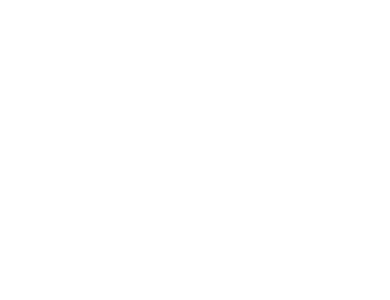
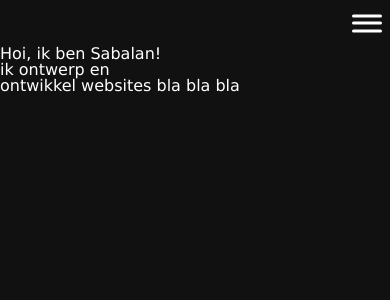
Before and after one commit to Sabalann/portfolio-v2, a Next.js app: page / in a window 390 px wide. Shown: the top 300 px of the page. Built offline with nearby package versions, Linux system fonts and the light colour scheme.

Commit message:
added a hamburger menu

```diff
--- a/app/globals.css
+++ b/app/globals.css
@@ -3,7 +3,7 @@
 @tailwind utilities;
 
 :root {
-  --background: #ffffff;
+  --background: #111;
   --foreground: #171717;
   --main--text--Color: #fff;
   --secondary--text-color: #555;
@@ -12,10 +12,11 @@
 
 html, body {
   height: 100%;
+  max-width: 100%;
 }
 
 html {
-  background-color: #111;
+  background-color: var(--background);
 }
 
 @media (prefers-color-scheme: dark) {
@@ -27,10 +28,8 @@
 
 body {
   color: var(--foreground);
-  background: var(--background);
   font-family: 'Verdana', 'Arial', sans-serif;
   line-height: 1.3;
-  color: #373737;
 }
 
 * {
--- a/app/main/Hamburger.jsx
+++ b/app/main/Hamburger.jsx
@@ -0,0 +1,29 @@
+"use client"
+import { useState } from 'react'
+
+
+export default function Hamburger() {
+    const [menuActive, setMenuActive] = useState(false)
+
+    function handleClick() {
+        setMenuActive(!menuActive)
+    }
+
+    return (
+        <>
+            <div className={`off-screen-menu ${menuActive ? 'active' : ''}`}>
+                    <span>Home</span>
+                    <span>Work</span>
+                    <span>About</span>
+                    <span>Contact</span>
+            </div>
+            <nav>
+                <div className={`ham-menu ${menuActive ? 'active' : ''}`} onClick={handleClick}>
+                    <span/>
+                    <span/>
+                    <span/>
+                </div>
+            </nav>
+        </>
+    );
+}
--- a/app/main/WhoAmI.jsx
+++ b/app/main/WhoAmI.jsx
@@ -1,7 +1,7 @@
 export default function WhoAmI() {
     return (
         <>
-            <h1 className="title">Hoi, ik ben Sabalan! <br/> ik ontwerp en ontwikkel websites met een oog op het gevoel die de websites afgeven</h1>
+            <h1 className="title">Hoi, ik ben Sabalan! <br/> ik ontwerp en <br/> ontwikkel websites bla bla bla</h1>
         </>
     );
 
--- a/app/main/main.css
+++ b/app/main/main.css
@@ -1,48 +1,80 @@
-.navigation {
-    height: 100%;
-    background-color: beige;
+.off-screen-menu {
+    background-color: var(--background);
+    height: 100dvh;
+    width: 100%;
+    max-width: 450px;
+    position: fixed;
+    top: -100%;
+    left: 0;
+    opacity: 0.5;
+    display: flex;
+    flex-direction: column;
+    justify-content: center;
+    align-items: center;
+    text-align: center;
+    font-size: 3rem;
+    transition: .3s ease;
 }
 
-.navigation ul {
-    display:flex;
-    flex-wrap: nowrap;
-    flex-direction: column;
-    padding-left: 10px;
+.off-screen-menu span {
+    opacity: 0.2;
+    transition: 0.3s ease;
+}
+.off-screen-menu.active span {
+    opacity: 1;
+}
+.off-screen-menu.active {
+    top: 0;
+    opacity: 1;
 }
 
-.navigation ul li {
-    list-style-type: none;
-    padding-top: 10px;
-    font-size: 80%;
+nav {
+    padding: 0.5rem;
+    display: flex;
 }
 
-.hamburger {
-    display: none;
-    width: 2rem;
-    height: 2rem;
-    display: flex;
-    justify-content: space-around;
-    flex-flow: column nowrap;
-    z-index: 10;
+.ham-menu {
+    height: 30px;
+    width: 30px;
+    margin-left: auto;
+    position: relative;
 }
 
-.burger {
-    width: 2rem;
-    height: 0.25rem;
-    border-radius: 10px;
-    background-color: black;
-    transform-origin: 1px;
-    transform: all 0.3s linear;
+.ham-menu span {
+    height: 3px;
+    width: 100%;
+    background-color: #fff;
+    border-radius: 25px;
+    position: absolute;
+    top: 50%;
+    left: 50%;
+    transform: translate(-50%, -50%);
+    transition: .3s ease;
 }
 
+.ham-menu span:nth-child(1) {
+    top: 25%;
+}
 
-@media (max-width:767px) {
+.ham-menu span:nth-child(3) {
+    top: 75%;
+}
 
-    .hamburger {
-        display: fixed;
-    }
+.ham-menu.active span:nth-child(1) {
+    top: 50%;
+    transform: translate(-50%, -50%) rotate(45deg);
+}
+
+.ham-menu.active span:nth-child(3) {
+    top: 50%;
+    transform: translate(-50%, -50%) rotate(-45deg);
+}
+
+.ham-menu.active span:nth-child(2) {
+    opacity: 0;
 }
 
 .title {
     font-size: var(--font--size-huge);
+    font-size: 1rem;
 }
--- a/app/page.js
+++ b/app/page.js
@@ -2,10 +2,12 @@
 import WhoAmI from "./main/WhoAmI";
 import "./main/main.css"
 import Nav from "./main/Nav";
+import Hamburger from "./main/Hamburger";
 
 export default function Home() {
   return (
     <>
+      <Hamburger/>
       <section id="whoAmI">
         <WhoAmI/>
       </section>
```
Also changed, not shown: app/main/Nav.jsx (+7 -0 lines).
